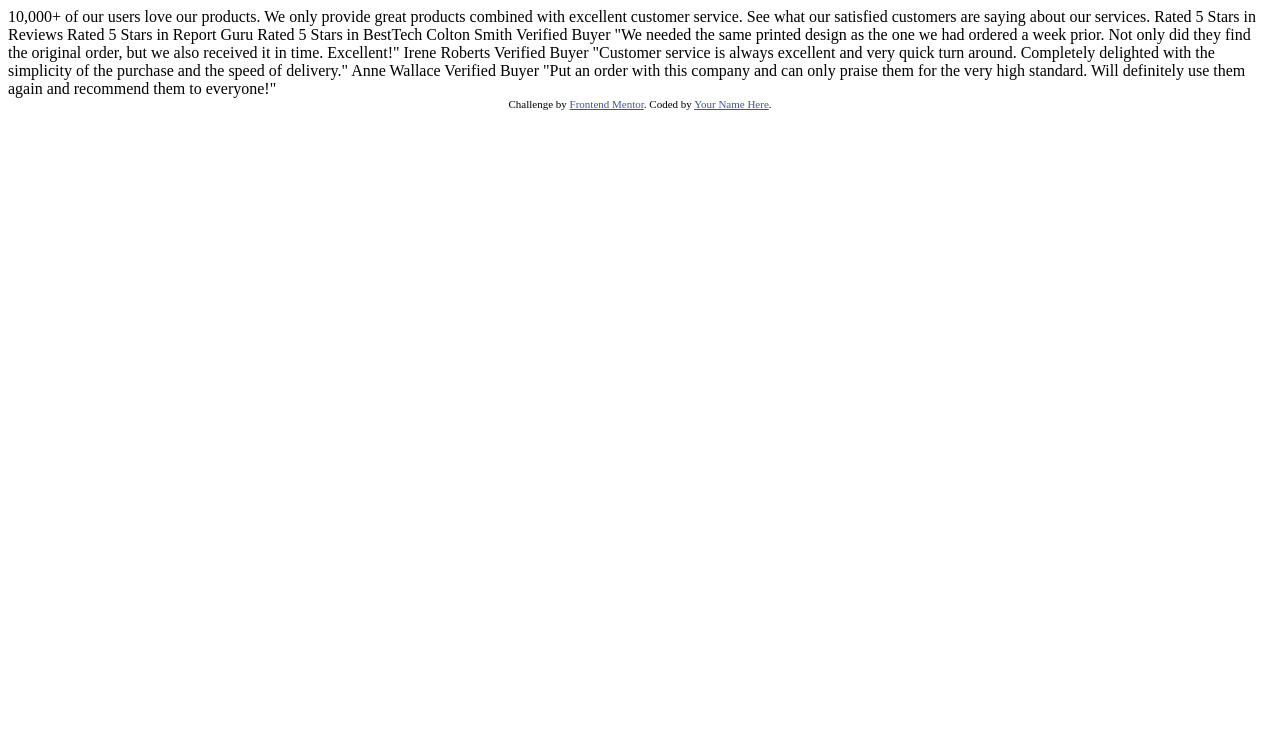
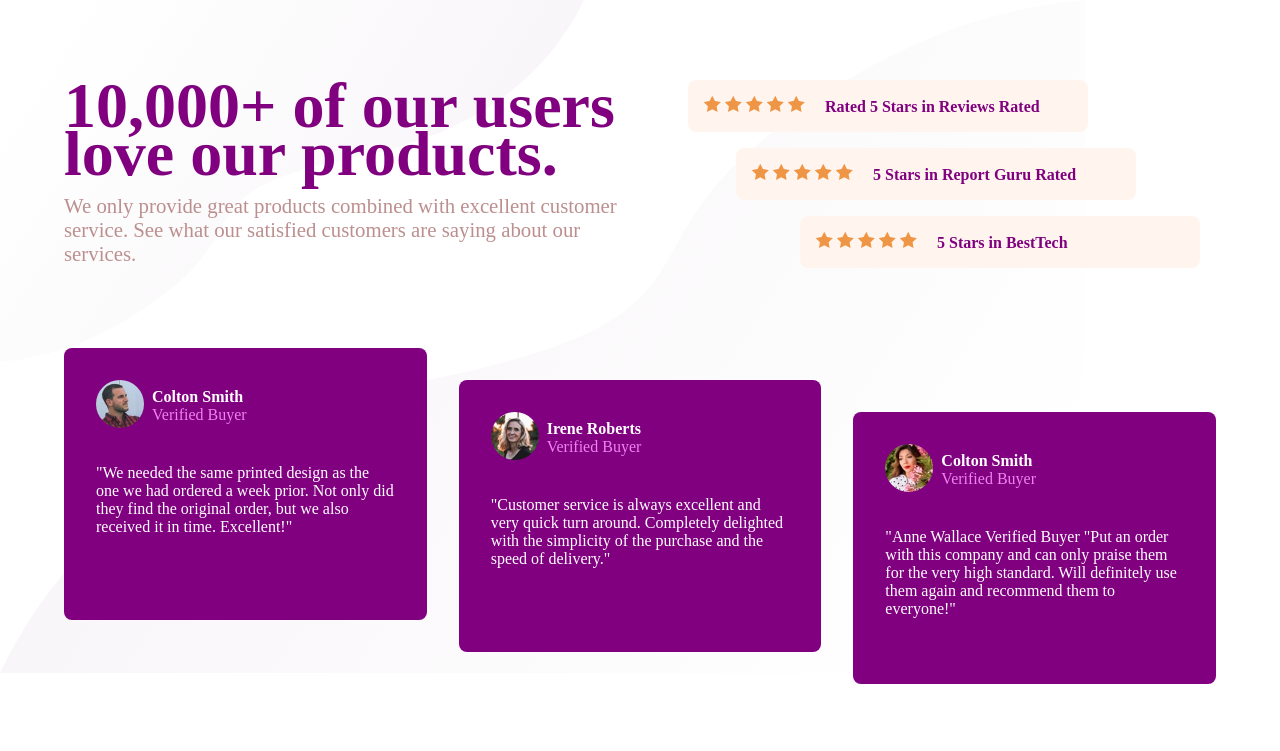
Before and after one commit to 12-saba/saba, a plain HTML site: page index.html in a window 1280 px wide. Drawn offline with Linux system fonts and the light colour scheme.

Commit message:
Desktop Version Ready

```diff
--- a/index.html
+++ b/index.html
@@ -11,38 +11,98 @@
       sizes="32x32"
       href="./images/favicon-32x32.png"
     />
-
-    <title>Tiddi Card</title>
-
-    <!-- Feel free to remove these styles or customise in your own stylesheet 👍 -->
-    <style>
-      .attribution {
-        font-size: 11px;
-        text-align: center;
-      }
-      .attribution a {
-        color: hsl(228, 45%, 44%);
-      }
-    </style>
+    <title>Card</title>
+    <link rel="stylesheet" href="style.css" />
   </head>
   <body>
-    10,000+ of our users love our products. We only provide great products
-    combined with excellent customer service. See what our satisfied customers
-    are saying about our services. Rated 5 Stars in Reviews Rated 5 Stars in
-    Report Guru Rated 5 Stars in BestTech Colton Smith Verified Buyer "We needed
-    the same printed design as the one we had ordered a week prior. Not only did
-    they find the original order, but we also received it in time. Excellent!"
-    Irene Roberts Verified Buyer "Customer service is always excellent and very
-    quick turn around. Completely delighted with the simplicity of the purchase
-    and the speed of delivery." Anne Wallace Verified Buyer "Put an order with
-    this company and can only praise them for the very high standard. Will
-    definitely use them again and recommend them to everyone!"
+    <article>
+      <section class="card-intro">
+        <section class="card-text">
+          <h2>10,000+ of our users love our products.</h2>
+          <p>
+            We only provide great products combined with excellent customer
+            service. See what our satisfied customers are saying about our
+            services.
+          </p>
+        </section>
+        <section class="card-rating">
+          <div>
+            <img src="images/icon-star.svg" />
+            <img src="images/icon-star.svg" />
+            <img src="images/icon-star.svg" />
+            <img src="images/icon-star.svg" />
+            <img src="images/icon-star.svg" />
+            <span>Rated 5 Stars in Reviews Rated</span>
+          </div>
+          <div>
+            <img src="images/icon-star.svg" />
+            <img src="images/icon-star.svg" />
+            <img src="images/icon-star.svg" />
+            <img src="images/icon-star.svg" />
+            <img src="images/icon-star.svg" />
+            <span>5 Stars in Report Guru Rated</span>
+          </div>
+          <div>
+            <img src="images/icon-star.svg" />
+            <img src="images/icon-star.svg" />
+            <img src="images/icon-star.svg" />
+            <img src="images/icon-star.svg" />
+            <img src="images/icon-star.svg" />
+            <span>5 Stars in BestTech</span>
+          </div>
+        </section>
+      </section>
+      <section class="buyer-cards">
+        <section>
+          <div class="buyer-intro">
+            <figure>
+              <img src="images/image-colton.jpg" />
+            </figure>
+            <div>
+              <h4>Colton Smith</h4>
+              <span>Verified Buyer</span>
+            </div>
+          </div>
 
-    <div class="attribution">
-      Challenge by
-      <a href="https://www.frontendmentor.io?ref=challenge" target="_blank"
-        >Frontend Mentor</a
-      >. Coded by <a href="#">Your Name Here</a>.
-    </div>
+          <p>
+            "We needed the same printed design as the one we had ordered a week
+            prior. Not only did they find the original order, but we also
+            received it in time. Excellent!"
+          </p>
+        </section>
+        <section>
+          <div class="buyer-intro">
+            <figure>
+              <img src="images/image-irene.jpg" />
+            </figure>
+            <div>
+              <h4>Irene Roberts</h4>
+              <span>Verified Buyer</span>
+            </div>
+          </div>
+          <p>
+            "Customer service is always excellent and very quick turn around.
+            Completely delighted with the simplicity of the purchase and the
+            speed of delivery."
+          </p>
+        </section>
+        <section>
+          <div class="buyer-intro">
+            <figure>
+              <img src="images/image-anne.jpg" />
+            </figure>
+            <div>
+              <h4>Colton Smith</h4>
+              <span>Verified Buyer</span>
+            </div>
+          </div>
+          <p>
+            "Anne Wallace Verified Buyer "Put an order with this company and can
+            only praise them for the very high standard. Will definitely use
+            them again and recommend them to everyone!"
+          </p>
+        </section>
+      </section>
+    </article>
   </body>
 </html>
--- /dev/null
+++ b/style.css
@@ -0,0 +1,98 @@
+* {
+  margin: 0;
+  padding: 0;
+  box-sizing: border-box;
+  outline: none;
+}
+a,
+img,
+button,
+input,
+select,
+span,
+i {
+  display: inline-block;
+}
+body {
+  background: url(images/bg-pattern-top-desktop.svg),
+    url(images/bg-pattern-bottom-desktop.svg);
+  background-repeat: no-repeat;
+}
+.card-intro {
+  display: flex;
+  justify-content: center;
+  align-items: center;
+  flex-direction: row;
+  padding: 4rem 4rem 0 4rem;
+}
+.card-text h2 {
+  font-size: 4em;
+  color: purple;
+  line-height: 3rem;
+}
+.card-text p {
+  padding: 1rem 2rem 0rem 0rem;
+  color: rosybrown;
+  font-size: 1.3em;
+}
+.card-rating div {
+  margin: 1rem;
+  background-color: seashell;
+  color: purple;
+  padding: 1rem;
+  border-radius: 0.5rem;
+  width: clamp(10rem, 25rem, 25rem);
+}
+.card-rating span {
+  font-weight: bolder;
+}
+.card-rating span {
+  padding-left: 1rem;
+}
+.card-rating div:nth-child(2) {
+  margin-left: 4rem;
+}
+.card-rating div:last-child {
+  margin-left: 8rem;
+}
+.buyer-cards {
+  display: flex;
+  justify-content: center;
+  flex-direction: row;
+  padding: 4rem;
+  gap: 2rem;
+}
+.buyer-cards img {
+  width: 3rem;
+  height: 3rem;
+  border-radius: 5rem;
+}
+.buyer-cards section {
+  background-color: purple;
+  color: white;
+  border-radius: 0.5rem;
+  padding: 2rem;
+  width: 25rem;
+  height: 17rem;
+}
+.buyer-cards span {
+  color: violet;
+}
+.buyer-cards p {
+  padding-top: 2rem;
+}
+.buyer-intro {
+  display: flex;
+  align-items: center;
+  flex-direction: row;
+}
+.buyer-intro div {
+  padding: 0.5rem;
+}
+
+.buyer-cards section:nth-child(2) {
+  margin-top: 2rem;
+}
+.buyer-cards section:last-child {
+  margin-top: 4rem;
+}
```
Also changed, not shown: 3 other files.
